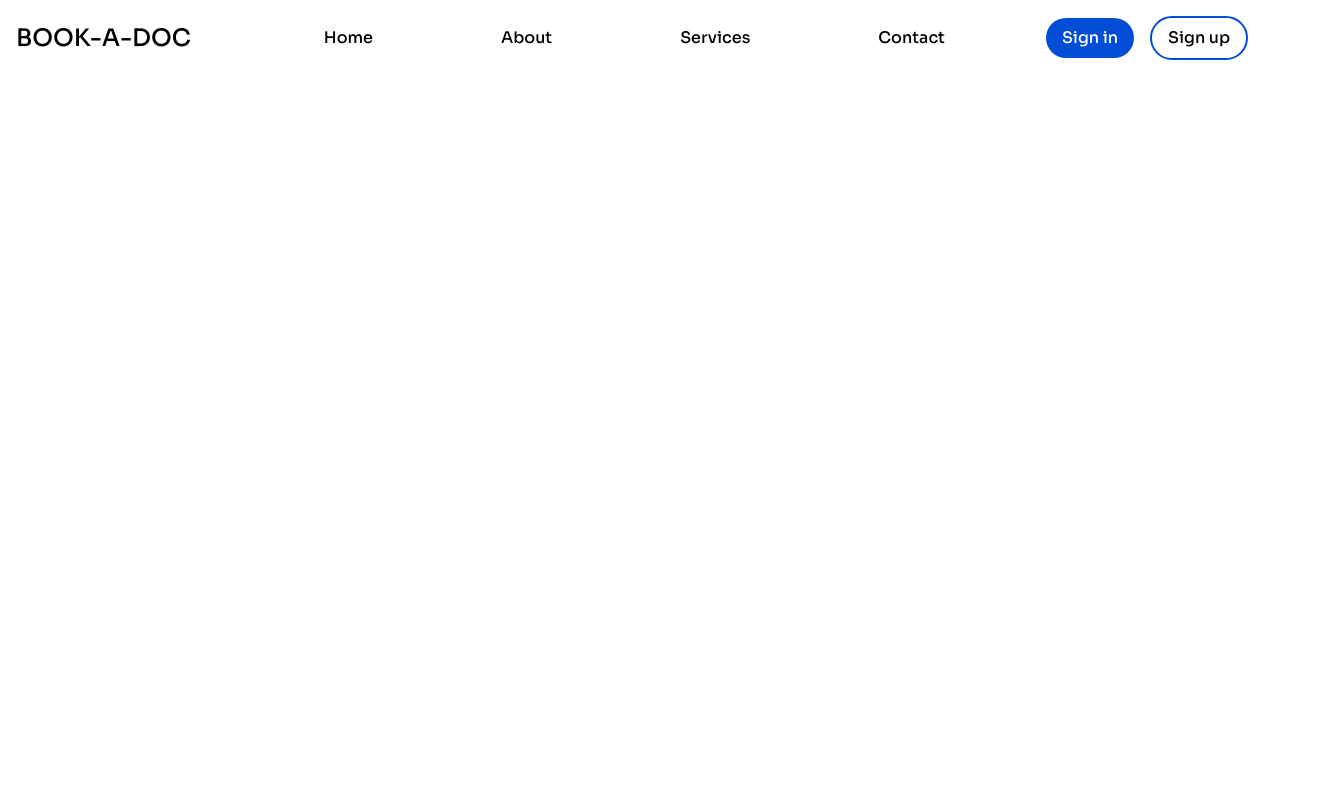
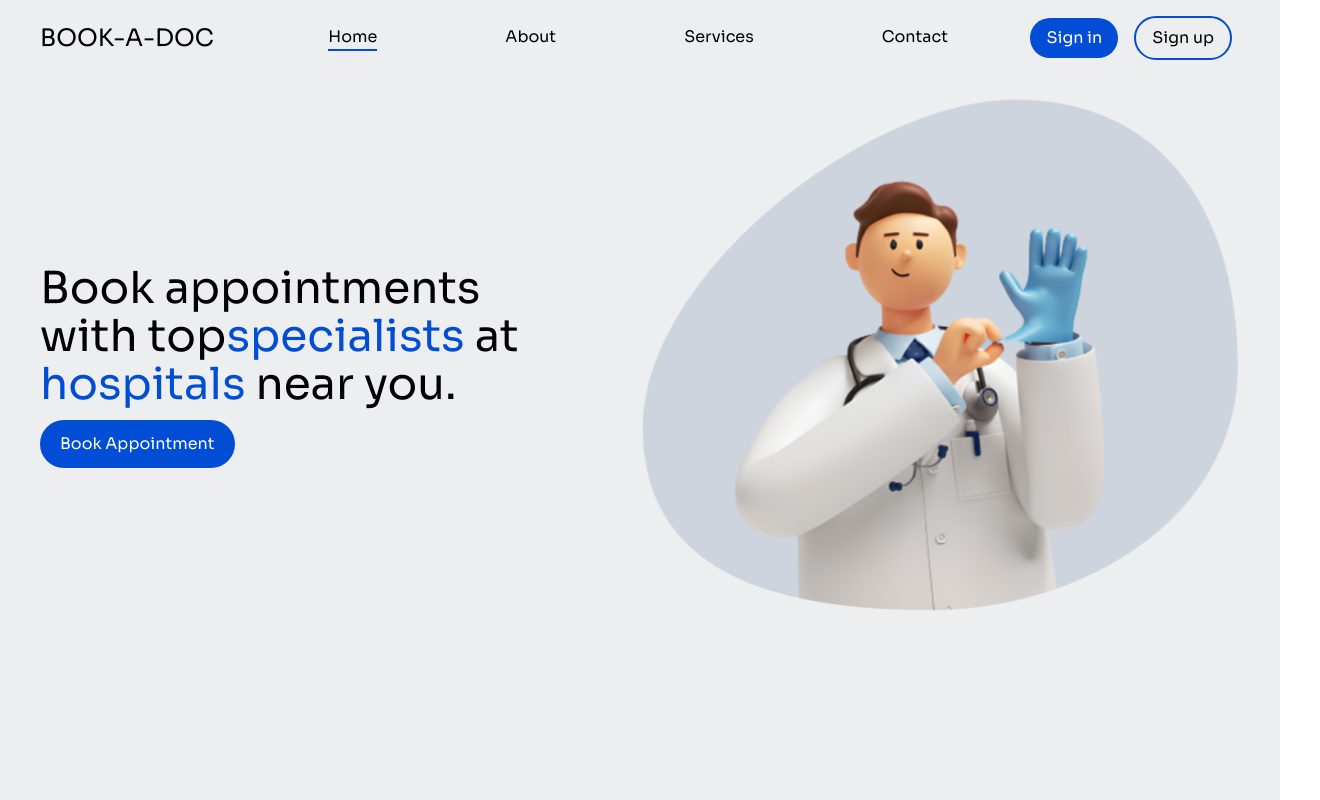
Before and after one commit to kiisidev/BOOK-A-DOC, a React (Vite) app: page / in a window 1280 px wide. Shown: the whole page, 1320 px wide, since content can reach past the window. Built offline with nearby package versions, Linux system fonts and the light colour scheme.

Commit message:
made the hero section

```diff
--- a/src/Home.jsx
+++ b/src/Home.jsx
@@ -1,25 +1,9 @@
+import Header from "./components/Header";
+
 const Home = () => {
   return (
     <>
-      <header className="relative lg:left-4 lg:top-4 w-full">
-        <nav className="lg:flex justify-between items-center">
-          <h2 className="text-2xl">BOOK-A-DOC</h2>
-          <ul className="lg:flex ">
-            <li className="mx-16">Home</li>
-            <li className="mx-16">About</li>
-            <li className="mx-16">Services</li>
-            <li className="mx-16">Contact</li>
-          </ul>
-          <div className="relative lg:right-8">
-            <button className="bg-hint  mr-4 px-4 py-2 rounded-3xl text-primary">
-              Sign in
-            </button>
-            <button className="bg-transparent border-2 border-hint mr-4 px-4 py-2 rounded-3xl">
-              Sign up
-            </button>
-          </div>
-        </nav>
-      </header>
+      <Header />
     </>
   );
 };
--- /dev/null
+++ b/src/components/Header.jsx
@@ -0,0 +1,25 @@
+import hero from "../assets/hero.png";
+import Navbar from "./Navbar";
+
+export default function Header() {
+  return (
+    <header className=" w-full h-[100vh]  bg-midWhite">
+      <div className="relative lg:left-10 right-10 ">
+        <Navbar />
+        <section className="lg:flex lg:justify-between lg:items-center pt-24 ">
+          <div className="mt-5">
+            <p className="lg:text-[44px] leading-[48px] font-[400]">
+              Book appointments <br></br>with top
+              <span className="text-hint">specialists</span> at<br></br>
+              <span className="text-hint"> hospitals</span> near you.
+            </p>
+            <button className="bg-hint px-5 py-3 rounded-3xl mt-3 text-white ">
+              Book Appointment
+            </button>
+          </div>
+          <img src={hero} alt="Doctor" className="lg:w-[600px] mr-20" />
+        </section>
+      </div>
+    </header>
+  );
+}
--- /dev/null
+++ b/src/components/Navbar.jsx
@@ -0,0 +1,23 @@
+import React from "react";
+
+export default function Navbar() {
+  return (
+    <nav className=" lg:flex justify-between items-center fixed top-4 right-0 left-10 ">
+      <h2 className="text-2xl">BOOK-A-DOC</h2>
+      <ul className="lg:flex ">
+        <li className="mx-16 border-b-2 border-hint">Home</li>
+        <li className="mx-16">About</li>
+        <li className="mx-16">Services</li>
+        <li className="mx-16">Contact</li>
+      </ul>
+      <div className="relative lg:right-8">
+        <button className="bg-hint  mr-4 px-4 py-2 rounded-3xl text-primary">
+          Sign in
+        </button>
+        <button className="bg-transparent border-2 border-hint mr-4 px-4 py-2 rounded-3xl">
+          Sign up
+        </button>
+      </div>
+    </nav>
+  );
+}
--- a/src/index.css
+++ b/src/index.css
@@ -1,4 +1,4 @@
-@import url('https://fonts.googleapis.com/css2?family=Sora:wght@300;500&display=swap');
+@import url('https://fonts.googleapis.com/css2?family=Sora:wght@300;400;500&display=swap');
 
 @tailwind base;
 @tailwind components;
--- a/tailwind.config.js
+++ b/tailwind.config.js
@@ -8,7 +8,8 @@ module.exports = {
         primary: "#FFFFFF",
         dark: "#181818",
         hint: '#014DD5',
-        mid:"#D6DFE8"
+        midAsh:"#D6DFE8",
+        midWhite:"#ECEEF0"
 
       },
       fontFamily: {
```
Also changed, not shown: src/assets/hero.png.
